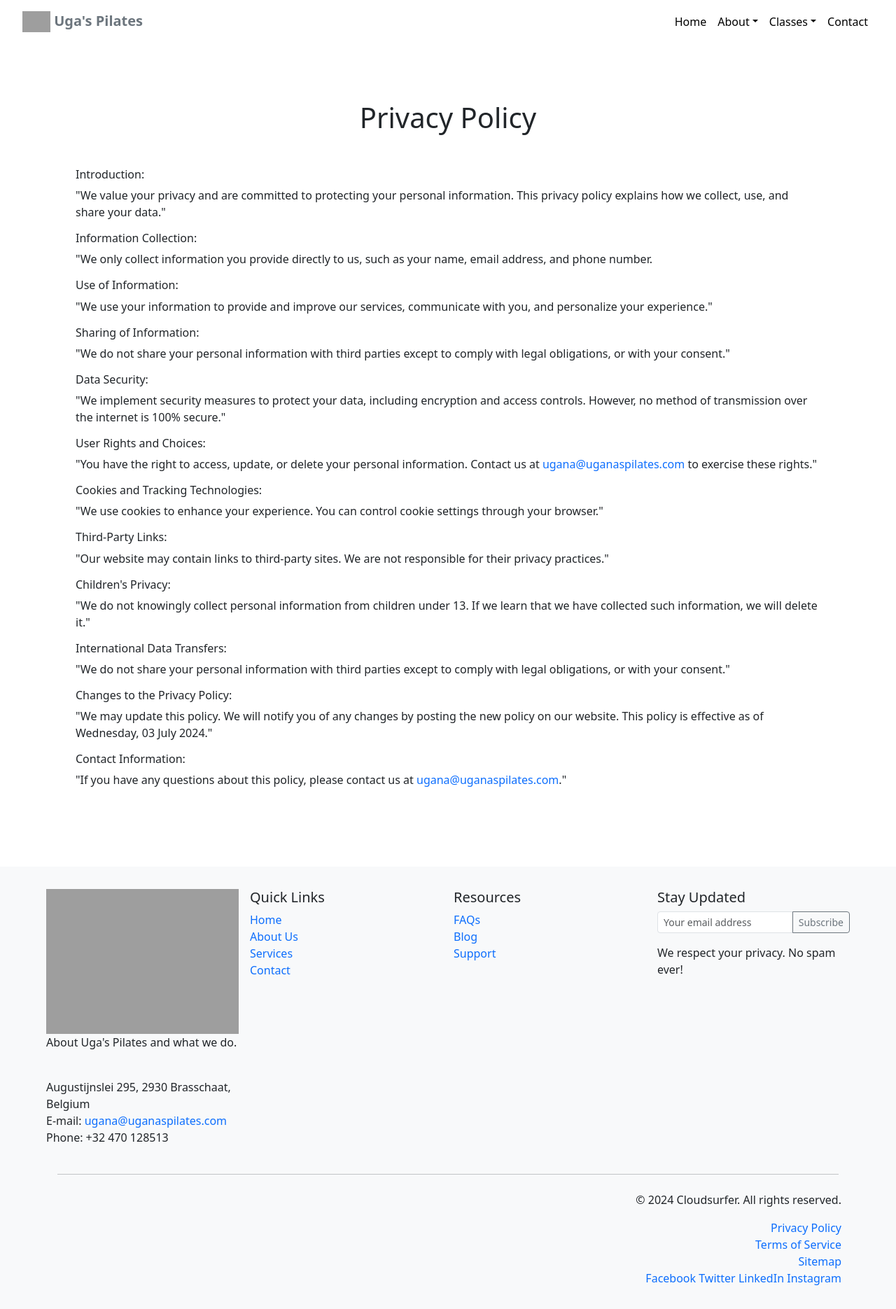
After one commit to martijnnieuwland/ugas_pilates, a Django app: page /privacy-policy/ in a window 1280 px wide. The commit adds this page. Shown: the whole page at 70% size. Run offline with Django 5.2, Linux system fonts and the light colour scheme; some libraries are stand-ins or nearby versions; grey boxes are pictures that could not be loaded.

Commit message:
privacy policy

```diff
--- a/templates/ugas_pilates/base.html
+++ b/templates/ugas_pilates/base.html
@@ -69,14 +69,14 @@
   </nav>
   {% endblock nav %}
 
-
   {% block landing %}
   {% endblock landing %}
 
   {% block studio %}
   {% endblock studio %}
 
-  {% block content %}{% endblock content %}
+  {% block content %}
+  {% endblock content %}
 
   {% block footer %}
   <!-- FOOTER Content Start -->
@@ -133,7 +133,7 @@
           <div class="footer-bottom">
             <p>&copy; 2024 Cloudsurfer. All rights reserved.</p>
             <ul class="footer-bottom-links">
-              <li><a href="/privacy-policy">Privacy Policy</a></li>
+              <li><a href="{% url 'privacy' %}">Privacy Policy</a></li>
               <li><a href="/terms-of-service">Terms of Service</a></li>
               <li><a href="/sitemap">Sitemap</a></li>
             </ul>
--- /dev/null
+++ b/templates/ugas_pilates/privacy-policy.html
@@ -0,0 +1,54 @@
+{% extends "ugas_pilates/base.html" %}
+
+{% block content %}
+<div id="instructors" class="main-content p-5 m-5">
+  <h1 class="text-center mt-5">Privacy Policy</h1>
+
+  <div class="container mt-5">
+    <h6>Introduction:</h6>
+    <p>"We value your privacy and are committed to protecting your personal information. This privacy policy explains
+      how we collect, use, and share your data."</p>
+
+    <h6>Information Collection:</h6>
+    <p>"We only collect information you provide directly to us, such as your name, email address, and phone number.</p>
+
+    <h6>Use of Information:</h6>
+    <p>"We use your information to provide and improve our services, communicate with you, and personalize your
+      experience."</p>
+
+    <h6>Sharing of Information:</h6>
+    <p>"We do not share your personal information with third parties except to comply with legal obligations, or with
+      your consent."</p>
+
+    <h6>Data Security:</h6>
+    <p>"We implement security measures to protect your data, including encryption and access controls. However, no
+      method of transmission over the internet is 100% secure."</p>
+
+    <h6>User Rights and Choices:</h6>
+    <p>"You have the right to access, update, or delete your personal information. Contact us at <a
+        href="mailto: ugana82@yahoo.de">ugana@uganaspilates.com</a> to exercise these rights."</p>
+
+    <h6>Cookies and Tracking Technologies:</h6>
+    <p>"We use cookies to enhance your experience. You can control cookie settings through your browser."</p>
+
+    <h6>Third-Party Links:</h6>
+    <p>"Our website may contain links to third-party sites. We are not responsible for their privacy practices."</p>
+
+    <h6>Children's Privacy:</h6>
+    <p>"We do not knowingly collect personal information from children under 13. If we learn that we have collected such
+      information, we will delete it."</p>
+
+    <h6>International Data Transfers:</h6>
+    <p>"We do not share your personal information with third parties except to comply with legal obligations, or with
+      your consent."</p>
+
+    <h6>Changes to the Privacy Policy:</h6>
+    <p>"We may update this policy. We will notify you of any changes by posting the new policy on our website. This
+      policy is effective as of Wednesday, 03 July 2024."</p>
+
+    <h6>Contact Information:</h6>
+    <p>"If you have any questions about this policy, please contact us at <a
+        href="mailto: ugana82@yahoo.de">ugana@uganaspilates.com</a>."</p>
+  </div>
+</div>
+{% endblock content %}
--- a/ugas_pilates/urls.py
+++ b/ugas_pilates/urls.py
@@ -33,4 +33,5 @@ urlpatterns = [
     path('schedule/', views.schedule, name='schedule'),
     path('pricing/', views.pricing, name='pricing'),
     path('contact/', views.contact, name='contact'),
+    path('privacy-policy/', views.privacy, name='privacy'),
 ] + static(settings.STATIC_URL, document_root=settings.STATIC_ROOT)
--- a/ugas_pilates/views.py
+++ b/ugas_pilates/views.py
@@ -24,11 +24,14 @@ def instructors(request):
 def pricing(request):
     return render(request, 'ugas_pilates/pricing.html')
 
+def privacy(request):
+    return render(request, 'ugas_pilates/privacy-policy.html')
+
 def schedule(request):
     return render(request, 'ugas_pilates/schedule.html')
 
+def studio(request):
+    return render(request, 'ugas_pilates/studio.html')
+
 def testimonials(request):
     return render(request, 'ugas_pilates/testimonials.html')
-
-def studio(request):
-    return render(request, 'ugas_pilates/studio.html')
```
